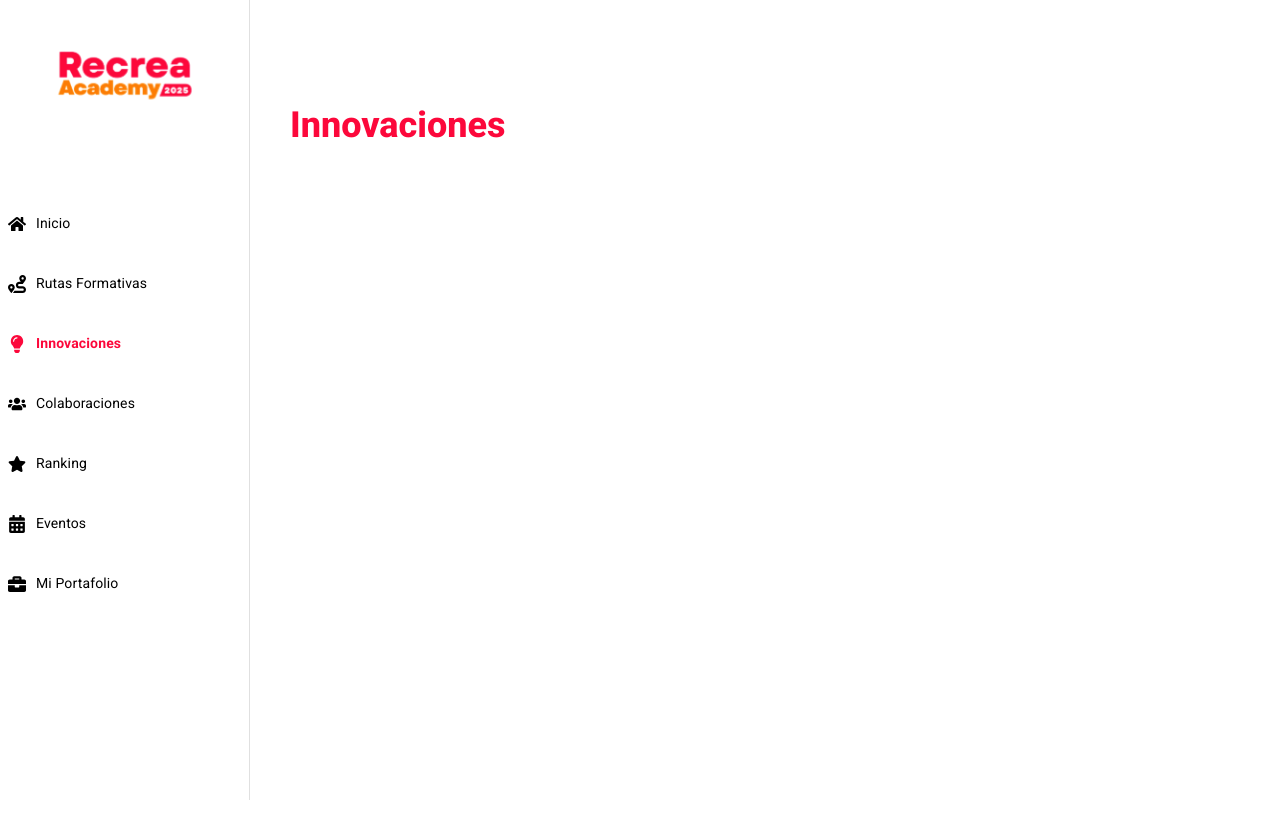
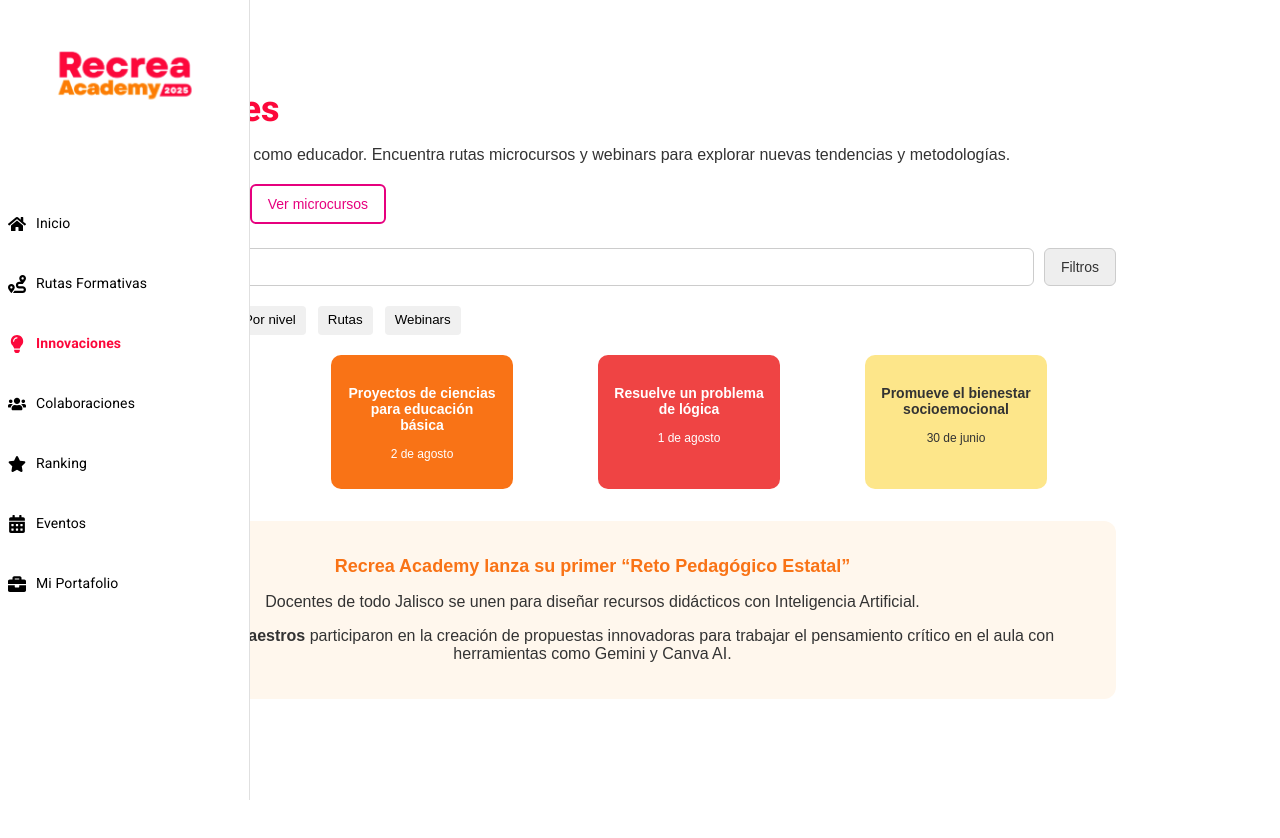
Before and after one commit to aleyrasg/RecreaAcademy, a React (Vite) app in the folder recreaacademy/: page /innovaciones in a window 1280 px wide. Shown: the top 838 px of the page. Built offline with nearby package versions, Linux system fonts and the light colour scheme.

Commit message:
Innovaciones

```diff
--- /dev/null
+++ b/recreaacademy/src/components/Layout/LayoutSubmenu.css
@@ -0,0 +1,32 @@
+/* src/components/Layout.css */
+.rutas-formativas-header
+{
+  text-align: left;
+}
+.main-content {
+  display: flex;
+  flex-direction: column;
+  min-height: 100vh;
+  background-color: white;
+  font-family: 'Roboto', sans-serif;
+  padding: 0; /* Elimina cualquier padding lateral */
+  margin: 0;  /* Elimina cualquier margen predeterminado */
+  box-sizing: border-box;
+}
+
+.content-container {
+  width: 100%;
+  height: 100%; /* Puedes ajustar si quieres un pequeño respiro visual */
+  margin-left: 0;
+  box-sizing: border-box;
+}
+
+
+  .main-content h1 {
+    font-family: 'Roboto', sans-serif;
+    font-weight: 800;
+    color: #FC083B;
+    font-size: 36px;
+    text-align: left;
+    margin-bottom: 10px;
+  }
--- /dev/null
+++ b/recreaacademy/src/components/Layout/LayoutSubmenu.jsx
@@ -0,0 +1,19 @@
+// src/components/Layout.jsx
+import React from "react";
+import Sidebar from "../Sidebar/sidebar";
+import "./LayoutSubmenu.css";
+
+const LayoutSubmenu = ({ children }) => {
+  return (
+    <>
+      <Sidebar />
+      <main className="main-content">
+        <div className="content-container">
+          {children}
+        </div>
+      </main>
+    </>
+  );
+};
+
+export default LayoutSubmenu;
--- /dev/null
+++ b/recreaacademy/src/pages/Innovaciones/Innovaciones.css
@@ -0,0 +1,126 @@
+.innovaciones-container {
+    padding: 24px;
+    font-family: Arial, sans-serif;
+    color: #333;
+  }
+
+  .titulo {
+    font-size: 28px;
+    color: #e6007e;
+    margin-bottom: 10px;
+  }
+
+  .descripcion {
+    font-size: 16px;
+    margin-bottom: 20px;
+  }
+
+  .botones-accion {
+    display: flex;
+    gap: 16px;
+    margin-bottom: 24px;
+  }
+
+  .btn {
+    padding: 10px 16px;
+    font-size: 14px;
+    border: none;
+    cursor: pointer;
+    border-radius: 6px;
+  }
+
+  .btn-naranja {
+    background-color: #f97316;
+    color: white;
+  }
+
+  .btn-borde-rosa {
+    background-color: white;
+    color: #e6007e;
+    border: 2px solid #e6007e;
+  }
+
+  .busqueda-filtros {
+    display: flex;
+    justify-content: space-between;
+    margin-bottom: 20px;
+  }
+
+  .input-busqueda {
+    flex-grow: 1;
+    padding: 10px;
+    font-size: 14px;
+    border: 1px solid #ccc;
+    border-radius: 6px;
+    margin-right: 10px;
+  }
+
+  .btn-filtro {
+    background-color: #eee;
+    color: #333;
+    padding: 10px 16px;
+    border-radius: 6px;
+    border: 1px solid #ccc;
+  }
+
+  .tabs {
+    display: flex;
+    gap: 12px;
+    margin-bottom: 20px;
+  }
+
+  .tab {
+    padding: 8px 14px;
+    border: none;
+    background-color: #f0f0f0;
+    border-radius: 4px;
+    cursor: pointer;
+  }
+
+  .tab.activo {
+    background-color: #e6007e;
+    color: white;
+  }
+
+  .tarjetas-destacadas {
+    display: grid;
+    grid-template-columns: repeat(auto-fill, minmax(200px, 1fr));
+    gap: 16px;
+    margin-bottom: 32px;
+  }
+
+  .tarjeta {
+    padding: 16px;
+    width: 150px;
+    border-radius: 10px;
+    color: #333;
+  }
+
+  .tarjeta .tarjeta-titulo {
+    font-size: 14px;
+    font-weight: bold;
+  }
+
+  .tarjeta .tarjeta-fecha {
+    font-size: 12px;
+    margin-top: 10px;
+  }
+
+  /* Colores personalizados */
+  .light-orange { background-color: #facc15; }
+  .orange { background-color: #f97316; color: white; }
+  .red { background-color: #ef4444; color: white; }
+  .yellow { background-color: #fde68a; }
+
+  .recrea-destacado {
+    background-color: #fff7ed;
+    padding: 20px;
+    border-radius: 12px;
+    border-left: 5px solid #f97316;
+  }
+
+  .recrea-destacado h2 {
+    color: #f97316;
+    font-size: 18px;
+    margin-bottom: 10px;
+  }
--- a/recreaacademy/src/pages/Innovaciones/Innovaciones.jsx
+++ b/recreaacademy/src/pages/Innovaciones/Innovaciones.jsx
@@ -1,13 +1,61 @@
-import React from 'react'
-import Sidebar from '../../components/Sidebar/sidebar'
-import Layout from '../../components/Layout/Layout';
+import React from 'react';
+import Sidebar from '../../components/Sidebar/sidebar';
+import LayoutSubmenu from '../../components/Layout/LayoutSubmenu';
+import './Innovaciones.css';
 
 function Innovaciones() {
+  const destacados = [
+    { title: 'Recrea Academy lanza su primer “Reto Pedagógico Estatal”', date: '5 de agosto', color: 'light-orange' },
+    { title: 'Proyectos de ciencias para educación básica', date: '2 de agosto', color: 'orange' },
+    { title: 'Resuelve un problema de lógica', date: '1 de agosto', color: 'red' },
+    { title: 'Promueve el bienestar socioemocional', date: '30 de junio', color: 'yellow' }
+  ];
+
   return (
-    <Layout>
-      <h1>Innovaciones</h1>
-      {/* Aquí iría el contenido adicional */}
-    </Layout>
+    <LayoutSubmenu>
+      <div className="innovaciones-container">
+        <h1 className="titulo">Innovaciones</h1>
+        <p className="descripcion">
+          Actualízate como educador. Encuentra rutas microcursos y webinars para explorar nuevas tendencias y metodologías.
+        </p>
+
+        <div className="botones-accion">
+          <button className="btn btn-naranja">Explorar innovaciones</button>
+          <button className="btn btn-borde-rosa">Ver microcursos</button>
+        </div>
+
+        <div className="busqueda-filtros">
+          <input type="text" placeholder="Buscar formaciones..." className="input-busqueda" />
+          <button className="btn btn-filtro">Filtros</button>
+        </div>
+
+        <div className="tabs">
+          <button className="tab activo">Destacados</button>
+          <button className="tab">Todas</button>
+          <button className="tab">Por nivel</button>
+          <button className="tab">Rutas</button>
+          <button className="tab">Webinars</button>
+        </div>
+
+        <div className="tarjetas-destacadas">
+          {destacados.map((item, idx) => (
+            <div key={idx} className={`tarjeta ${item.color}`}>
+              <p className="tarjeta-titulo">{item.title}</p>
+              <p className="tarjeta-fecha">{item.date}</p>
+            </div>
+          ))}
+        </div>
+
+        <div className="recrea-destacado">
+          <h2>Recrea Academy lanza su primer “Reto Pedagógico Estatal”</h2>
+          <p>Docentes de todo Jalisco se unen para diseñar recursos didácticos con Inteligencia Artificial.</p>
+          <p>
+            <strong>Más de 1,200 maestros</strong> participaron en la creación de propuestas innovadoras para trabajar el pensamiento
+            crítico en el aula con herramientas como Gemini y Canva AI.
+          </p>
+        </div>
+      </div>
+    </LayoutSubmenu>
   );
 }
 
```
